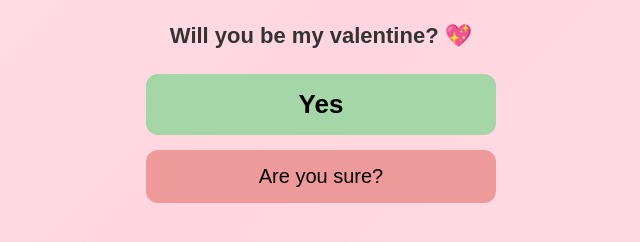
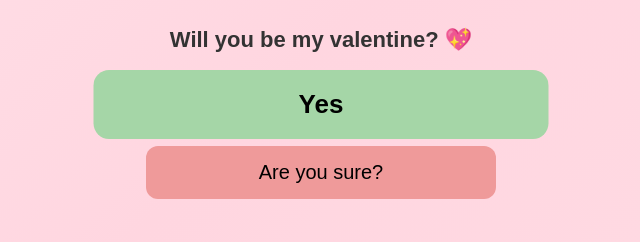
Before and after one commit to budehhh2/valentine-website, a plain HTML site: page index.html in a window 1280 px wide. Both pictures are taken after a click on the button "No". Shown: the part 400-642 px from the top of the page, without its empty margins (319-959 px from the left). Drawn offline with Linux system fonts and the light colour scheme.

Commit message:
Update valentine site

```diff
--- a/index.html
+++ b/index.html
@@ -3,7 +3,7 @@
 <head>
 <meta charset="UTF-8">
 <meta name="viewport" content="width=device-width, initial-scale=1.0">
-<title>For You ❤️ </title>
+<title>For You ❤️</title>
 
 <style>
 * {
@@ -14,14 +14,22 @@
     margin: 0;
     min-height: 100vh;
     font-family: 'Arial', sans-serif;
+
+    /* Background animasi */
     background: linear-gradient(-45deg, #ffffff, #ffe6eb, #ffd6e0, #ffffff);
     background-size: 400% 400%;
     animation: bgMove 10s ease infinite;
+
     display: flex;
     justify-content: center;
     align-items: center;
     text-align: center;
+
+    /* KUNCI SCROLL */
     overflow: hidden;
+    overscroll-behavior: none;
+    touch-action: none;
+
     padding: 20px;
 }
 
@@ -73,13 +81,14 @@
     border: none;
     border-radius: 12px;
     cursor: pointer;
-    transition: all 0.2s ease;
+    transition: all 0.15s ease;
     width: 100%;
 }
 
 #yesBtn {
     background-color: #a5d6a7;
     font-weight: bold;
+    transition: transform 0.1s ease;
 }
 
 #noBtn {
@@ -132,6 +141,23 @@
 ];
 
 let clickCount = 0;
+let scale = 1;
+
+// LOCK SCROLL HP & PC
+function lockScroll() {
+    document.body.style.overflow = "hidden";
+
+    window.addEventListener("wheel", e => e.preventDefault(), { passive: false });
+    window.addEventListener("touchmove", e => e.preventDefault(), { passive: false });
+    window.addEventListener("keydown", e => {
+        if (["ArrowUp", "ArrowDown", "Space", "PageUp", "PageDown"].includes(e.code)) {
+            e.preventDefault();
+        }
+    });
+}
+
+// Aktifkan saat load
+lockScroll();
 
 function reject() {
     clickCount++;
@@ -142,10 +168,9 @@
         noBtn.innerText = "Please...";
     }
 
-    const currentSize = parseFloat(
-        window.getComputedStyle(yesBtn).fontSize
-    );
-    yesBtn.style.fontSize = `${currentSize * 1.3}px`;
+    // YES membesar instan (HP friendly)
+    scale += 0.3;
+    yesBtn.style.transform = `scale(${scale})`;
 }
 
 function finish() {
```
